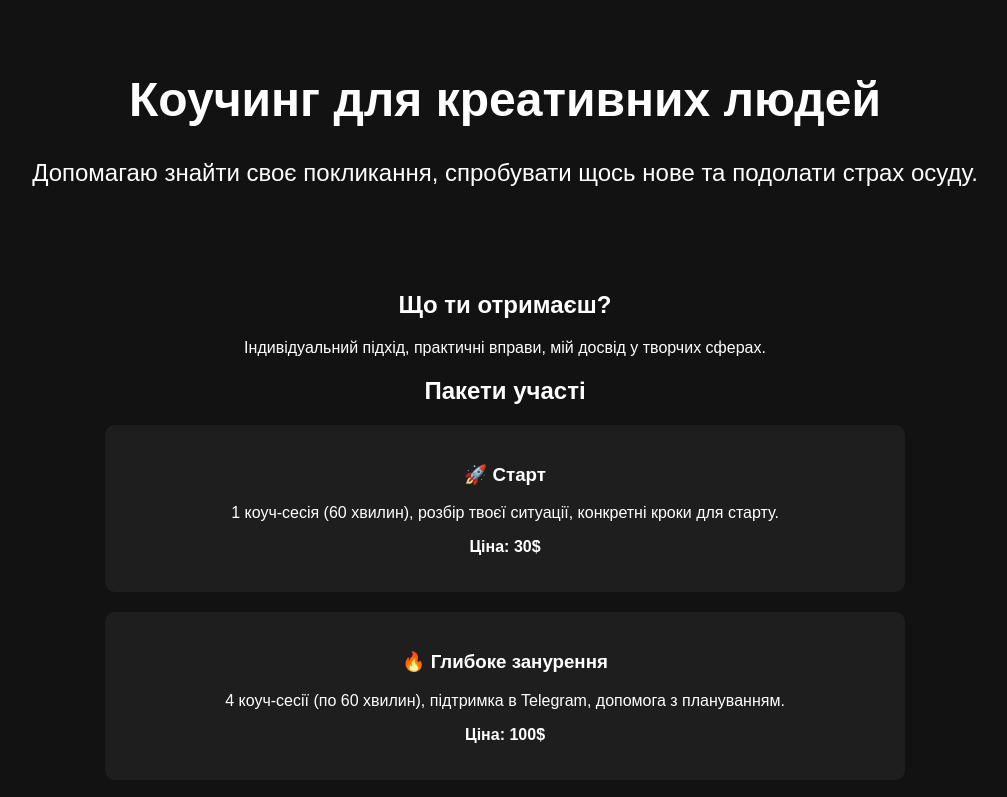
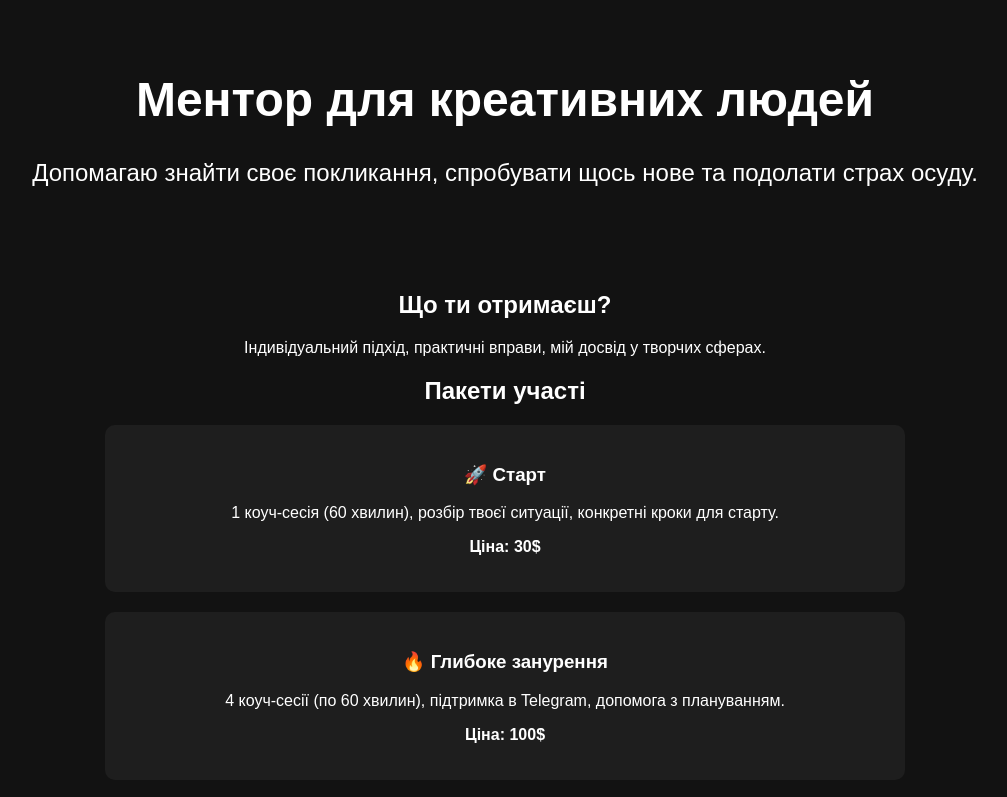
Before and after one commit to desperov/coaching-landing, a plain HTML site: page index.html in a window 1280 px wide. Shown: the top 797 px of the page, without its empty margins (135-1142 px from the left). Drawn offline with Linux system fonts and the light colour scheme.

Commit message:
Update index.html

```diff
--- a/index.html
+++ b/index.html
@@ -3,7 +3,7 @@
 <head>
     <meta charset="UTF-8">
     <meta name="viewport" content="width=device-width, initial-scale=1.0">
-    <title>Валентин Десперов — Коуч для креативних людей</title>
+    <title>Валентин Десперов — Ментор для креативних людей</title>
     <style>
         body {
             font-family: Arial, sans-serif;
@@ -57,7 +57,7 @@
 <body>
 
     <header>
-        <h1>Коучинг для креативних людей</h1>
+        <h1>Ментор для креативних людей</h1>
         <p>Допомагаю знайти своє покликання, спробувати щось нове та подолати страх осуду.</p>
     </header>
 
```
